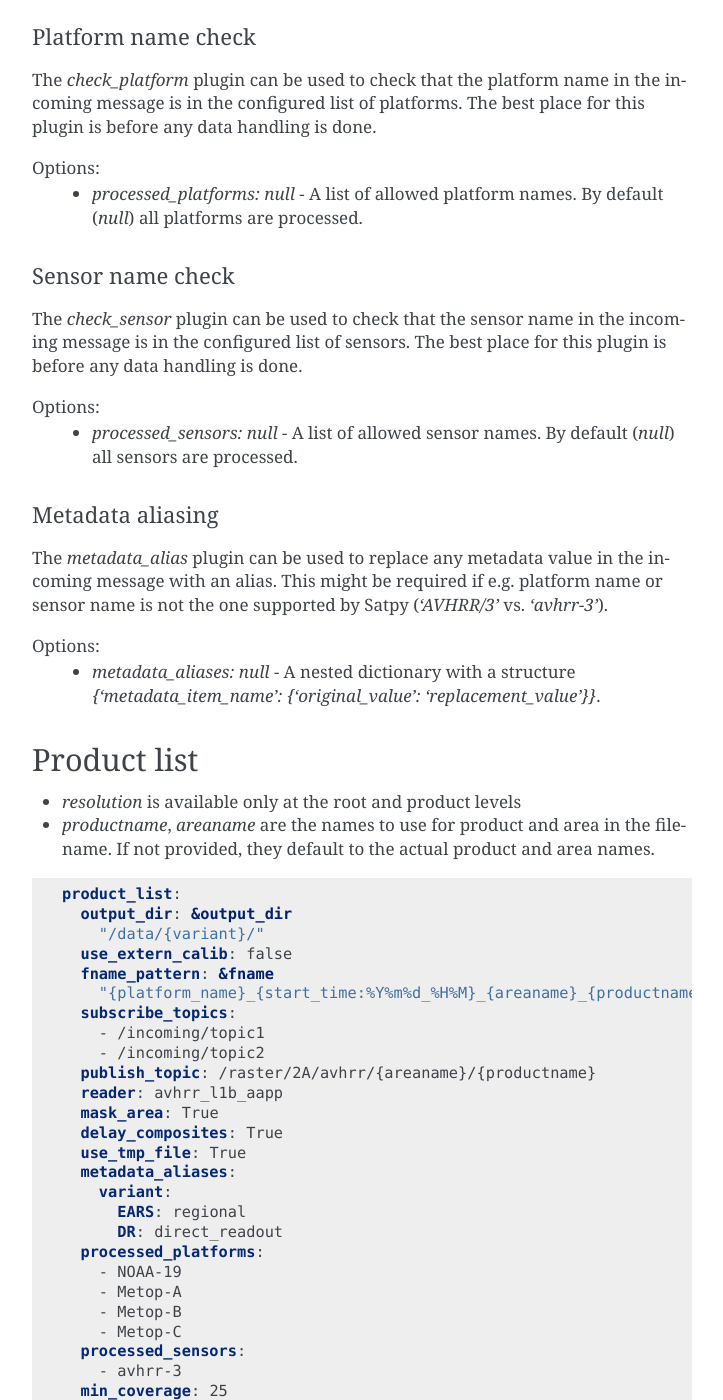
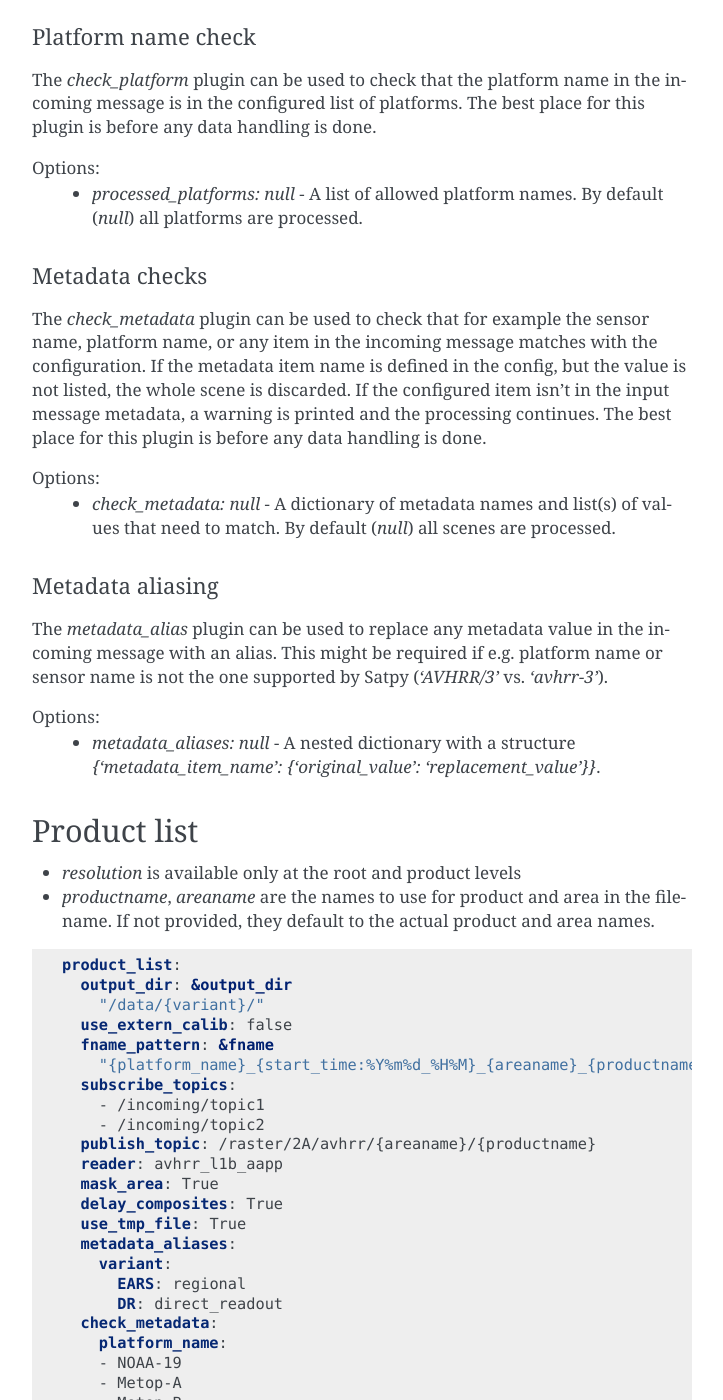
Before and after one commit to pytroll/trollflow2, a Sphinx documentation site: the page built from doc/source/index.rst, in a window 1280 px wide and 1400 px high, scrolled down 4534 px. Shown: the whole window, without its empty margins (388-1111 px from the left). Built offline with Sphinx 7.4.7, drawn with Linux system fonts in a browser that asks for light colours; some of the changed text lies outside the part shown.

Commit message:
Update documentation to reflect PR #73

```diff
--- a/doc/source/index.rst
+++ b/doc/source/index.rst
@@ -225,15 +225,21 @@ The best place for this plugin is before any data handling is done.
 Options:
  - `processed_platforms: null` - A list of allowed platform names.  By default (`null`) all platforms are processed.
 
-Sensor name check
-*****************
+Metadata checks
+***************
 
-The `check_sensor` plugin can be used to check that the sensor name
-in the incoming message is in the configured list of sensors.  The
-best place for this plugin is before any data handling is done.
+The `check_metadata` plugin can be used to check that for example the
+sensor name, platform name, or any item in the incoming message
+matches with the configuration.  If the metadata item name is defined
+in the config, but the value is not listed, the whole scene is
+discarded.  If the configured item isn't in the input message
+metadata, a warning is printed and the processing continues.  The best
+place for this plugin is before any data handling is done.
 
 Options:
- - `processed_sensors: null` - A list of allowed sensor names.  By default (`null`) all sensors are processed.
+ - `check_metadata: null` - A dictionary of metadata names and list(s)
+   of values that need to match.  By default (`null`) all scenes are
+   processed.
 
 Metadata aliasing
 *****************
@@ -276,13 +282,15 @@ Example
       variant:
         EARS: regional
         DR: direct_readout
-    processed_platforms:
+    check_metadata:
+      platform_name:
       - NOAA-19
       - Metop-A
       - Metop-B
       - Metop-C
-    processed_sensors:
+      sensor:
       - avhrr-3
+
     min_coverage: 25
     areas:
       baws:
```
